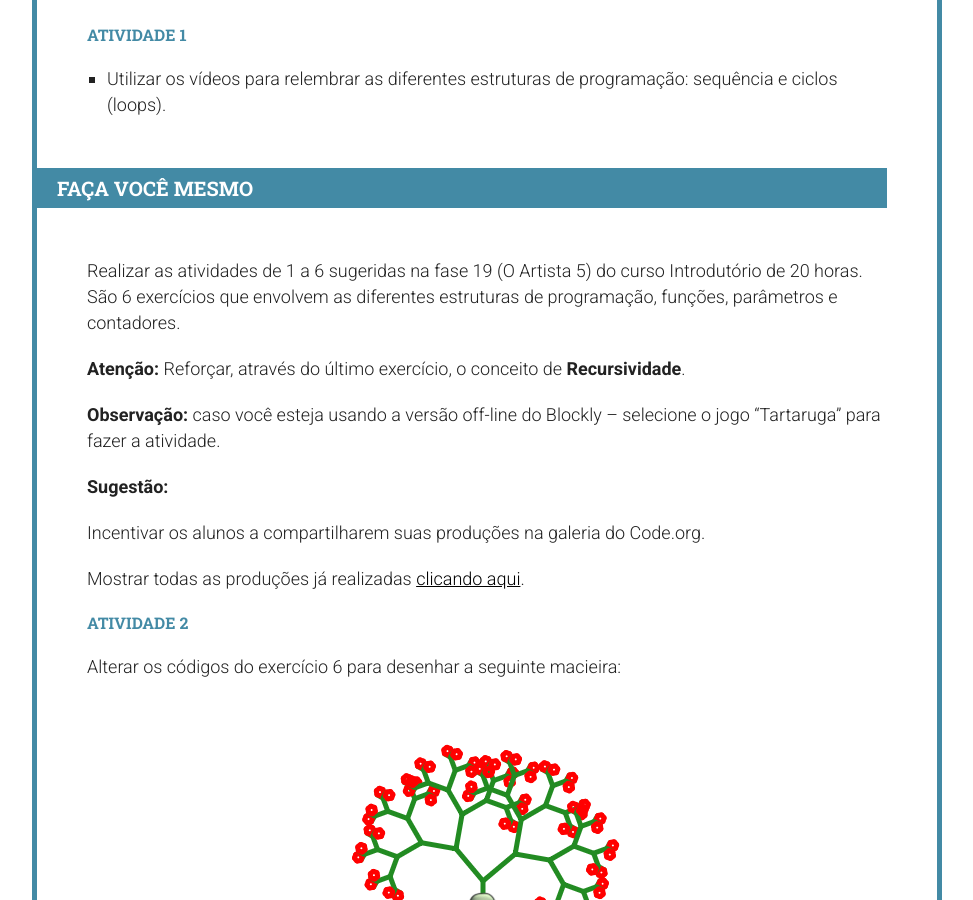
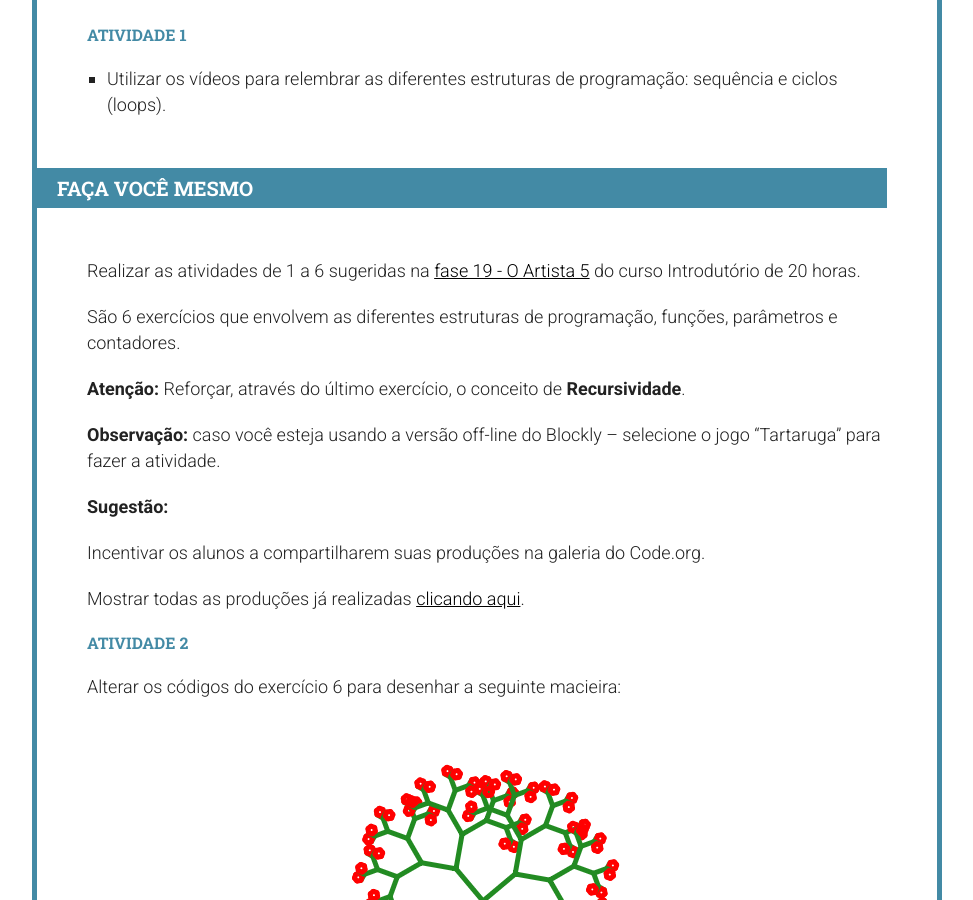
Before and after one commit to Programae/blocos, a Jekyll site: the page built from _posts/2015-01-01-aula19.md, in a window 1280 px wide and 900 px high, scrolled down 6232 px. Shown: the whole window, without its empty margins (153-1126 px from the left). Built offline with Jekyll 4.4.1, drawn with Linux system fonts in a browser that asks for light colours; nearby versions of some CDN libraries; library files that are not in the unit come from our copies.

```diff
--- a/_posts/2015-01-01-aula19.md
+++ b/_posts/2015-01-01-aula19.md
@@ -91,7 +91,8 @@ tags: [scratch, codeorg, programaê, tutorial]
 
 ## Faça você mesmo
 
-Realizar as atividades de 1 a 6 sugeridas na fase 19 (O Artista 5) do curso Introdutório de 20 horas.
+Realizar as atividades de 1 a 6 sugeridas na [fase 19 - O Artista 5](http://studio.code.org/s/20-hour) do curso Introdutório de 20 horas.
+
 São 6 exercícios que envolvem as diferentes estruturas de programação, funções, parâmetros e contadores.
 
 **Atenção:** Reforçar, através do último exercício, o conceito de **Recursividade**.
@@ -119,10 +120,10 @@ Alterar os códigos do exercício 6 para desenhar a seguinte macieira:
 ![](/blocos/imagens/Aula19-2.png)
 
 
-![](/blocos/imagens/Aula19-3.png)
+![](/blocos/imagens/aula19-3.png)
 
 
-![](/blocos/imagens/Aula19-4.png)
+![](/blocos/imagens/aula19-4.png)
 
 
 ## Avaliação/reflexão
```
